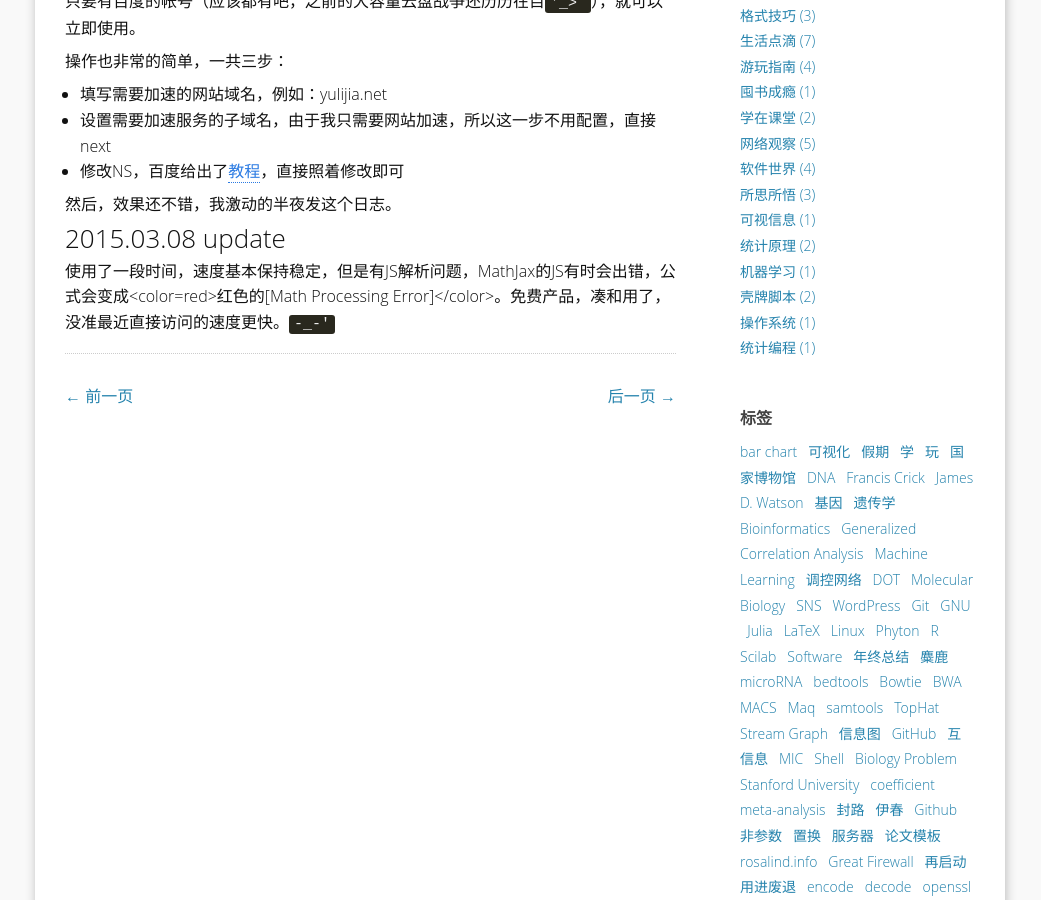
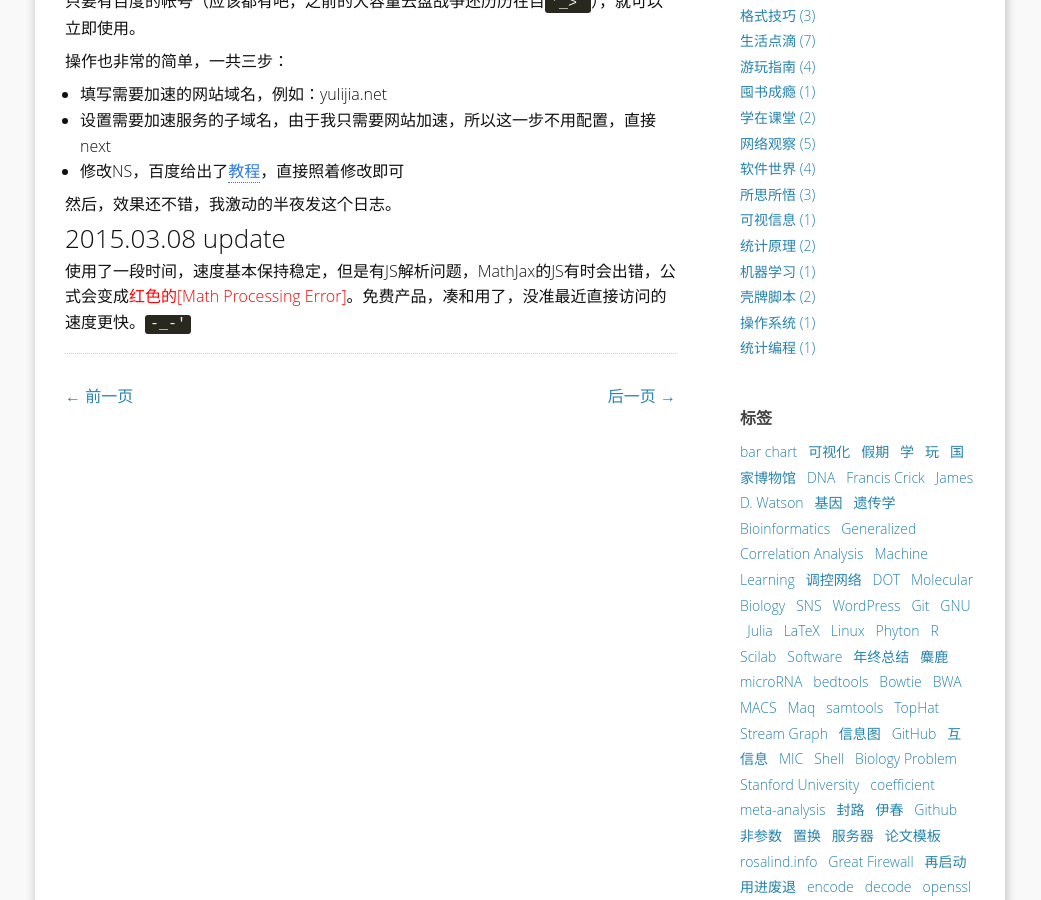
Before and after one commit to yulijia/cn, a Jekyll site: the page built from _posts/2014-12-28-baidu-cdn.md, in a window 1280 px wide and 900 px high, scrolled down 652 px. Shown: the whole window, without its empty margins (120-1161 px from the left). Built offline with Jekyll 4.4.1, drawn with Linux system fonts in a browser that asks for light colours; some web fonts are replaced; comment, search, counter and statistics services are not loaded.

Commit message:
fix html error, should use font color

```diff
--- a/_posts/2014-12-28-baidu-cdn.md
+++ b/_posts/2014-12-28-baidu-cdn.md
@@ -32,4 +32,4 @@ tags:
 
 ### 2015.03.08 update
 
-使用了一段时间，速度基本保持稳定，但是有JS解析问题，MathJax的JS有时会出错，公式会变成<color=red>红色的[Math Processing Error]</color>。免费产品，凑和用了，没准最近直接访问的速度更快。<code>-_-'</code>
+使用了一段时间，速度基本保持稳定，但是有JS解析问题，MathJax的JS有时会出错，公式会变成<font color="red">红色的[Math Processing Error]</font>。免费产品，凑和用了，没准最近直接访问的速度更快。<code>-_-'</code>
```
